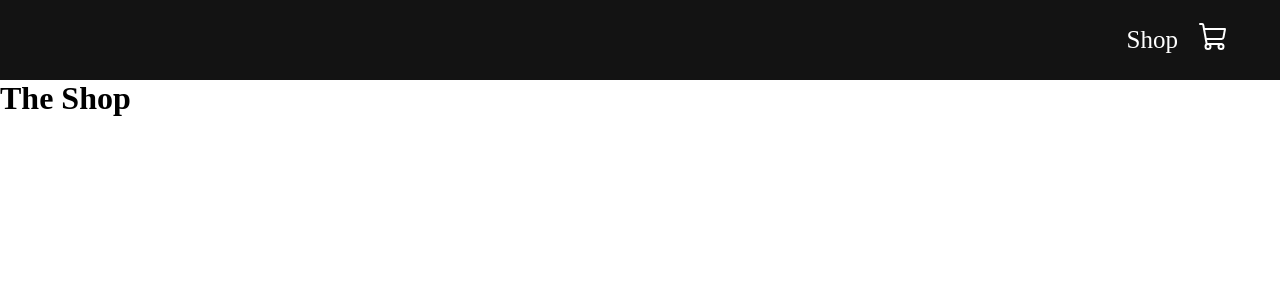
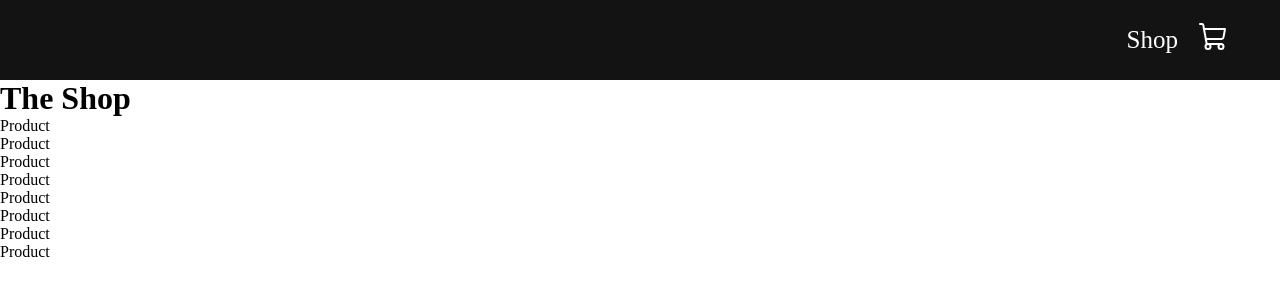
Before and after one commit to gosikxo/react-shopping-cart-ecommerce-website-tutorial, a React (Create React App) app: page / in a window 1280 px wide. Shown: the top 300 px of the page. Built offline with nearby package versions, Linux system fonts and the light colour scheme.

Commit message:
Map through products and add product component

```diff
--- /dev/null
+++ b/src/pages/shop/product.jsx
@@ -0,0 +1,8 @@
+import React from 'react'
+
+export const Product = (props) => {
+    const { id, productName, price, productImage } = props.data
+    return (
+        <div>Product</div>
+    )
+}
--- a/src/pages/shop/shop.jsx
+++ b/src/pages/shop/shop.jsx
@@ -1,4 +1,6 @@
 import React from 'react'
+import { PRODUCTS } from '../../products'
+import { Product } from './product'
 
 const Shop = () => {
     return (
@@ -7,7 +9,9 @@ const Shop = () => {
                 <h1> The Shop </h1>
             </div>
             <div className='products'>
-
+                {PRODUCTS.map((product) => (
+                    <Product data={product}/>
+                ))}
             </div>
         </div>
     )
```
Also changed, not shown: src/products.js (+8 -8 lines), src/assets/4.png (added).
